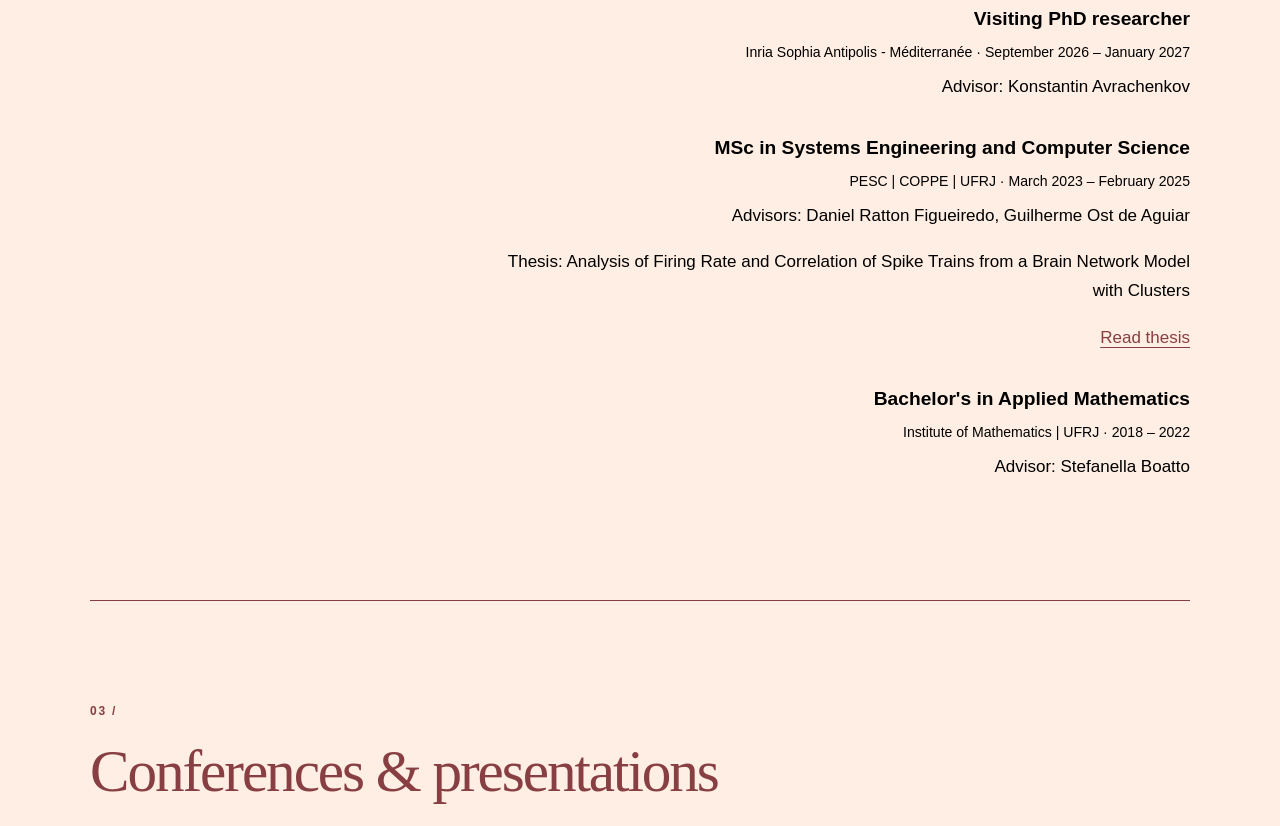
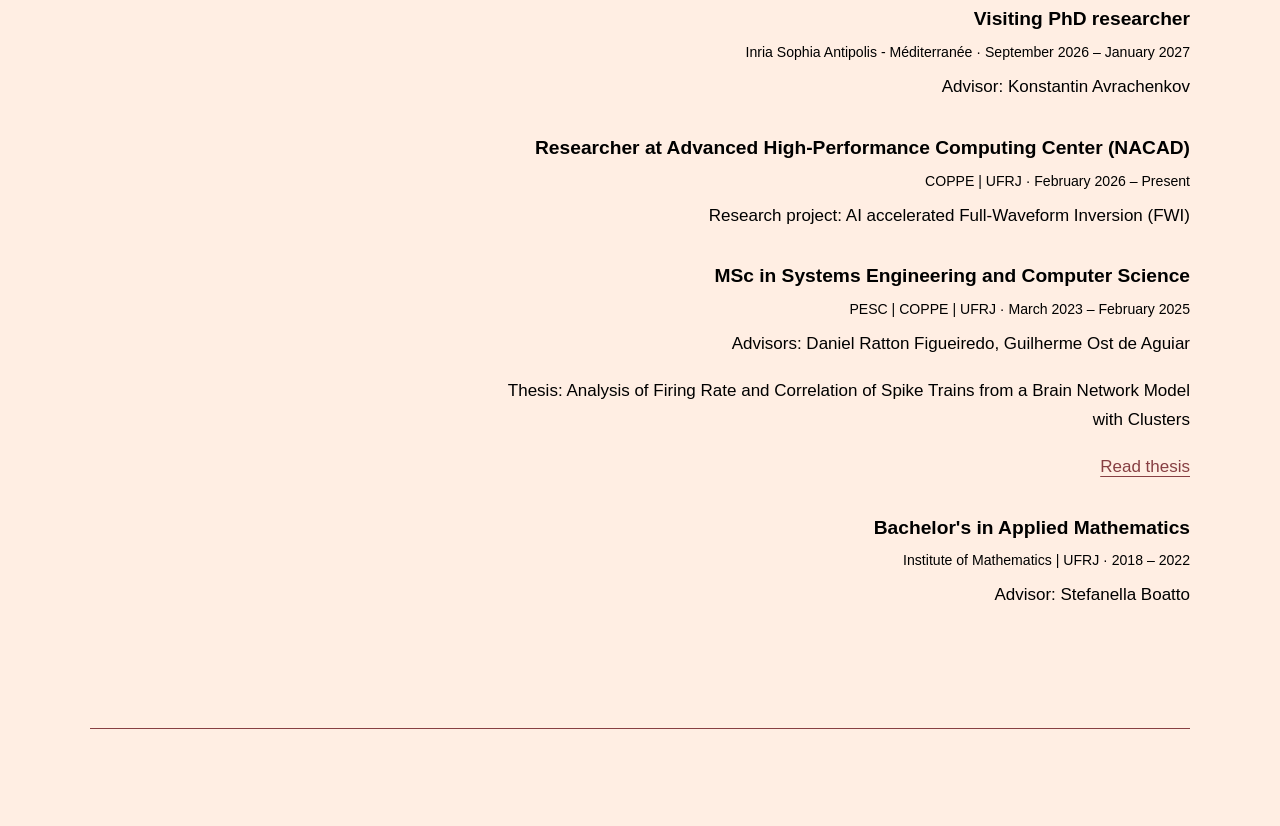
Before and after one commit to catarcione/catarcione.github.io, a plain HTML site: page index.html in a window 1280 px wide. Shown: the part 2255-3081 px from the top of the page. Drawn offline with Linux system fonts and the light colour scheme; a web font is replaced by a local one.

Commit message:
Add NACAD

```diff
--- a/index.html
+++ b/index.html
@@ -435,6 +435,12 @@
         </article>
 
         <article class="entry">
+          <h3>Researcher at Advanced High-Performance Computing Center (NACAD)</h3>
+          <p class="meta">COPPE | UFRJ · February 2026 – Present</p>
+          <p>Research project: AI accelerated Full-Waveform Inversion (FWI)</p>
+        </article>
+
+        <article class="entry">
           <h3>MSc in Systems Engineering and Computer Science</h3>
           <p class="meta">PESC | COPPE | UFRJ · March 2023 – February 2025</p>
           <p>Advisors: Daniel Ratton Figueiredo, Guilherme Ost de Aguiar</p>
```
